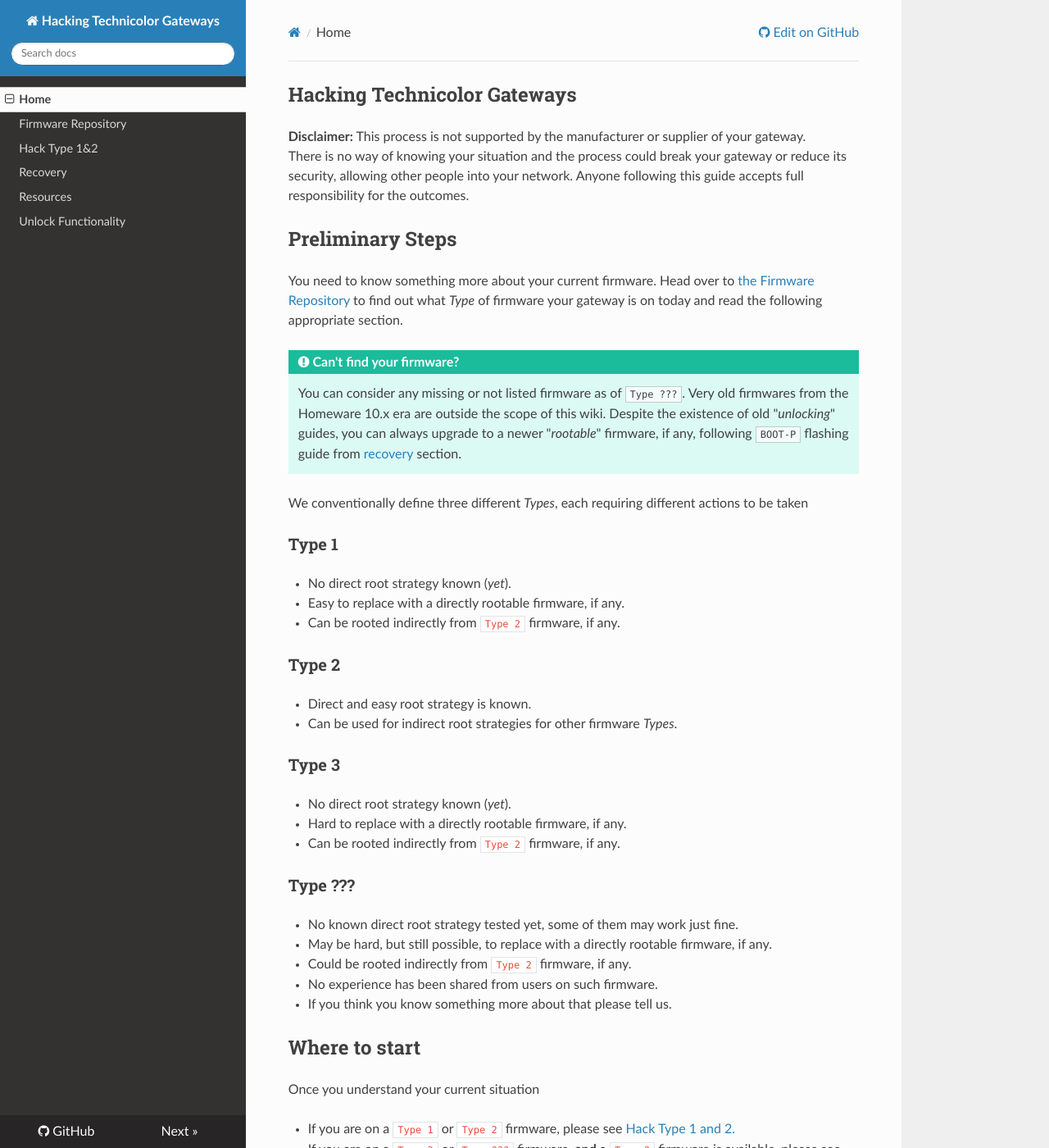
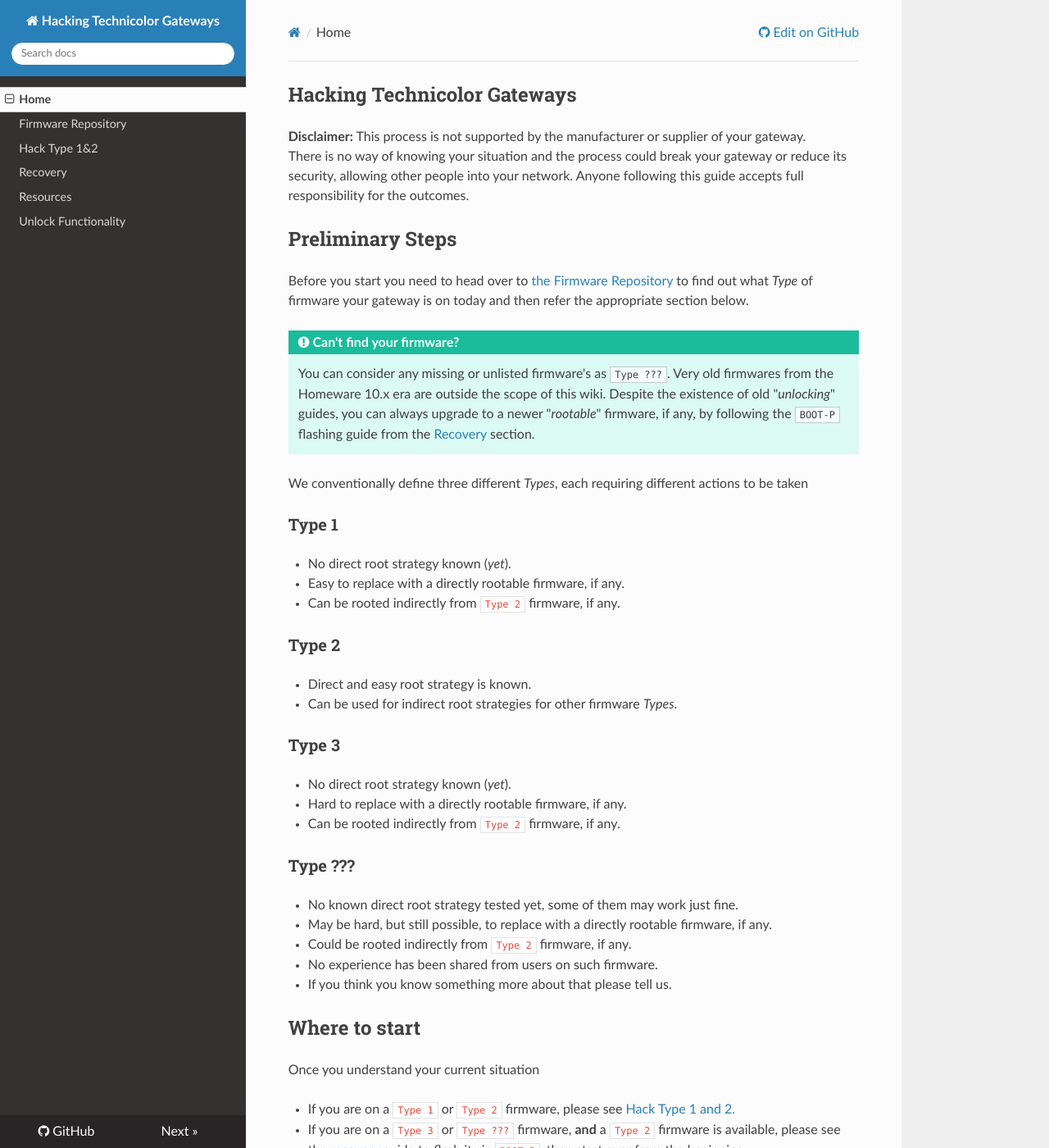
Before and after one commit to hack-technicolor/hack-technicolor, an MkDocs documentation site: the page built from docs/index.md, in a window 1280 px wide and 1400 px high. Shown: the whole window at 82% size. Built offline with MkDocs 1.6.1, drawn with Linux system fonts in a browser that asks for light colours; nearby versions of some CDN libraries; some of the changed text lies outside the part shown.

Commit message:
Fix grammar and some mistakes

```diff
--- a/docs/index.md
+++ b/docs/index.md
@@ -5,10 +5,10 @@
 
 ## Preliminary Steps
 
-You need to know something more about your current firmware. Head over to [the Firmware Repository](Firmware%20Repository/) to find out what *Type* of firmware your gateway is on today and read the following appropriate section.
+Before you start you need to head over to [the Firmware Repository](Firmware%20Repository/) to find out what *Type* of firmware your gateway is on today and then refer the appropriate section below.
 
 !!! hint "Can't find your firmware?"
-    You can consider any missing or not listed firmware as of `Type ???`. Very old firmwares from the Homeware 10.x era are outside the scope of this wiki. Despite the existence of old "*unlocking*" guides, you can always upgrade to a newer "*rootable*" firmware, if any, following `BOOT-P` flashing guide from [recovery](Recovery/#boot-p-recovery-mode-tftp-flashing) section.
+    You can consider any missing or unlisted firmware's as `Type ???`. Very old firmwares from the Homeware 10.x era are outside the scope of this wiki. Despite the existence of old "*unlocking*" guides, you can always upgrade to a newer "*rootable*" firmware, if any, by following the `BOOT-P` flashing guide from the [Recovery](Recovery/#boot-p-recovery-mode-tftp-flashing) section.
 
 We conventionally define three different *Types*, each requiring different actions to be taken
 
@@ -42,9 +42,9 @@
 Once you understand your current situation
 
 - If you are on a `Type 1` or `Type 2` firmware, please see [Hack Type 1 and 2.](Hack%20Type%201&2/)
-- If you are on a `Type 3` or `Type ???` firmware, **and** a `Type 2` firmware is available, please see the [recovery](Recovery/#boot-p-recovery-mode-tftp-flashing) guide to flash it via `BOOT-P`, then start over from yhe beginning.
+- If you are on a `Type 3` or `Type ???` firmware, **and** a `Type 2` firmware is available, please see the [recovery](Recovery/#boot-p-recovery-mode-tftp-flashing) guide to flash it via `BOOT-P`, then start over from the beginning.
 - Otherwise, in any other case, you may need to ask for some help from your local community forum threads:
-  - AU @ [*whirlpool.net.au*](https://forums.whirlpool.net.au/thread/9vxxl849), IT @ [*ilpuntotecnico.com*](https://www.ilpuntotecnico.com/forum/index.php/board,9.0.html), many others worldwide
+  - AU @ [*whirlpool.net.au*](https://forums.whirlpool.net.au/thread/9vxxl849), IT @ [*ilpuntotecnico.com*](https://www.ilpuntotecnico.com/forum/index.php/board,9.0.html).
 
 ## Quick Links
 
```
